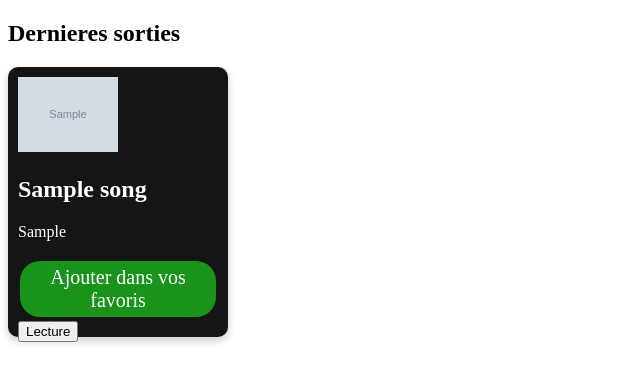
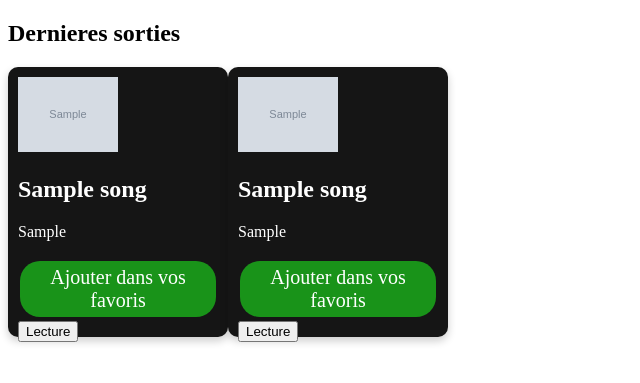
Before and after one commit to buchtioof/spotihess, a PHP site: page / in a window 1280 px wide. Shown: the part 190-573 px from the top of the page, without its empty margins (0-640 px from the left). Run offline with PHP 8.4, Linux system fonts and the light colour scheme; tables that the repository leaves empty or names only in its code hold one stand-in row (values such as "Sample post"); grey boxes marked "Sample" are stand-in pictures; some libraries are stand-ins or nearby versions.

Commit message:
latest commit

```diff
--- a/index.php
+++ b/index.php
@@ -22,32 +22,9 @@
 	</div>
 	<h2>Dernieres sorties</h2>
 	<div class="content">
-	<?php
-		// Use foreach to access all the courses data
-		foreach ($dbfetch as $database) { ?>
-			<div class="songbox">
-				<img src="<?php echo $database['img']; ?>" style="width:50%">
-				<h2><?php echo $database['name']; ?></h2>
-				<p><?php echo $database['artist']; ?></p>
-				<?php
-					if($database['status']=="1")
-						// if a course is active i.e. status is 1
-						// the toggle button must be able to deactivate
-						// we echo the hyperlink to the page "deactivate.php"
-						// in order to make it look like a button
-						// we use the appropriate css
-						// red-deactivate
-						// green- activate
-						echo "<a href=deactivate.php?id=".$database['id']." class='btn red'>Retirer de vos favoris</a>";
-					else
-						echo "<a href=activate.php?id=".$database['id']." class='btn green'>Ajouter dans vos favoris</a>";
-				?>
-				<button id="button">Lecture</button>
-
-			</div>
-	<?php } // End the foreach loop ?>
+		<?php include 'released.php';?>
+		<?php include 'popular.php';?>
 	</div>
-
 	<?php include 'popup.php';?>
 	<div class="bottomplayer" style="position:fixed;
    left:0px;
--- /dev/null
+++ b/popular.php
@@ -0,0 +1,44 @@
+<?php
+	// Connect to database
+	$con = mysqli_connect("localhost","root","","spotihess");
+	// Get all the courses from courses table
+	// execute the query
+	// Store the result
+	$sql = "SELECT * FROM `songs` order by `listen` desc";
+	$dbquery = mysqli_query($con,$sql);
+	$dbfetch = mysqli_fetch_all($dbquery,MYSQLI_ASSOC);
+?>
+
+<?php
+  // Use foreach to access all the courses data
+  foreach ($dbfetch as $database) { ?>
+    <div class="songbox">
+      <img src="<?php echo $database['img']; ?>" style="width:50%">
+      <h2><?php echo $database['name']; ?></h2>
+      <p><?php echo $database['artist']; ?></p>
+      <?php
+        if($database['status']=="1")
+          // if a course is active i.e. status is 1
+          // the toggle button must be able to deactivate
+          // we echo the hyperlink to the page "deactivate.php"
+          // in order to make it look like a button
+          // we use the appropriate css
+          // red-deactivate
+          // green- activate
+          echo "<a href=deactivate.php?id=".$database['id']." class='btn red'>Retirer de vos favoris</a>";
+        else
+          echo "<a href=activate.php?id=".$database['id']." class='btn green'>Ajouter dans vos favoris</a>";
+      ?>
+      <button id="button">Lecture</button>
+    </div>
+    <script type="text/javascript" src="https://ajax.googleapis.com/ajax/libs/jquery/1.6.0/jquery.min.js"></script>
+  	<script type="text/javascript">
+  		$(function(){
+  			$('#button').click(function(){
+  				if(!$('#iframe').length) {
+  						$('#iframeHolder').html('<iframe id="iframe" src="<?php echo $database['url']; ?>" width="200" height="150"></iframe>');
+  				}
+  			});
+  			});
+  	</script>
+<?php } // End the foreach loop ?>
--- /dev/null
+++ b/released.php
@@ -0,0 +1,44 @@
+<?php
+	// Connect to database
+	$con = mysqli_connect("localhost","root","","spotihess");
+	// Get all the courses from courses table
+	// execute the query
+	// Store the result
+	$sql = "SELECT * FROM `songs` order by `released` desc";
+	$dbquery = mysqli_query($con,$sql);
+	$dbfetch = mysqli_fetch_all($dbquery,MYSQLI_ASSOC);
+?>
+
+<?php
+  // Use foreach to access all the courses data
+  foreach ($dbfetch as $database) { ?>
+    <div class="songbox">
+      <img src="<?php echo $database['img']; ?>" style="width:50%">
+      <h2><?php echo $database['name']; ?></h2>
+      <p><?php echo $database['artist']; ?></p>
+      <?php
+        if($database['status']=="1")
+          // if a course is active i.e. status is 1
+          // the toggle button must be able to deactivate
+          // we echo the hyperlink to the page "deactivate.php"
+          // in order to make it look like a button
+          // we use the appropriate css
+          // red-deactivate
+          // green- activate
+          echo "<a href=deactivate.php?id=".$database['id']." class='btn red'>Retirer de vos favoris</a>";
+        else
+          echo "<a href=activate.php?id=".$database['id']." class='btn green'>Ajouter dans vos favoris</a>";
+      ?>
+      <button id="button">Lecture</button>
+    </div>
+    <script type="text/javascript" src="https://ajax.googleapis.com/ajax/libs/jquery/1.6.0/jquery.min.js"></script>
+  	<script type="text/javascript">
+  		$(function(){
+  			$('#button').click(function(){
+  				if(!$('#iframe').length) {
+  						$('#iframeHolder').html('<iframe id="iframe" src="<?php echo $database['url']; ?>" width="200" height="150"></iframe>');
+  				}
+  			});
+  			});
+  	</script>
+<?php } // End the foreach loop ?>
```
